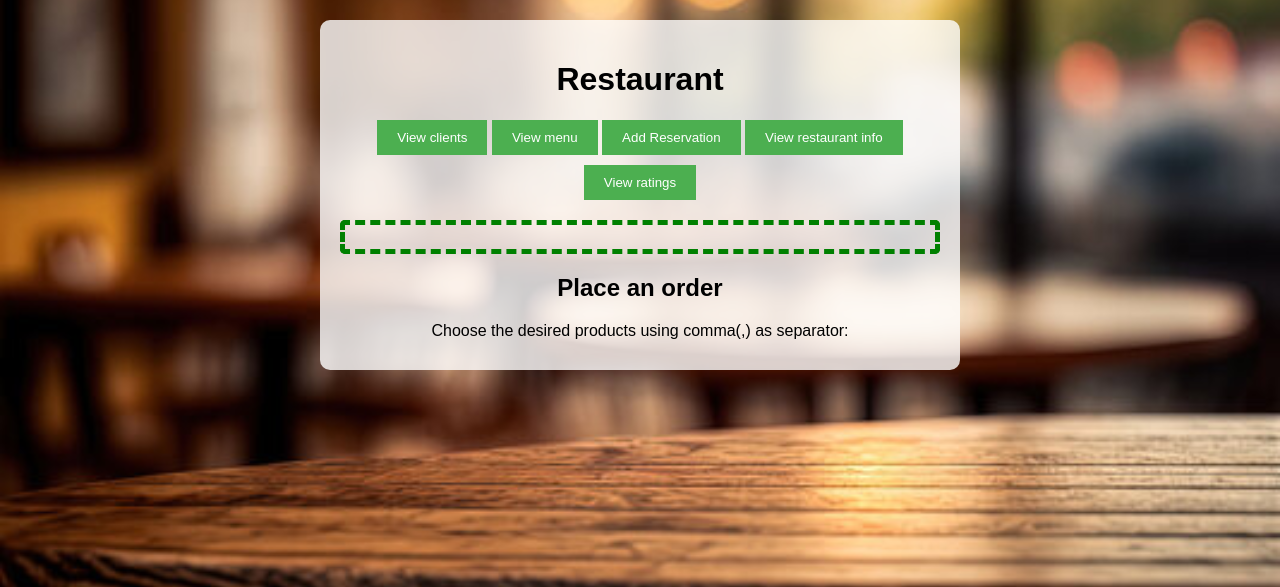
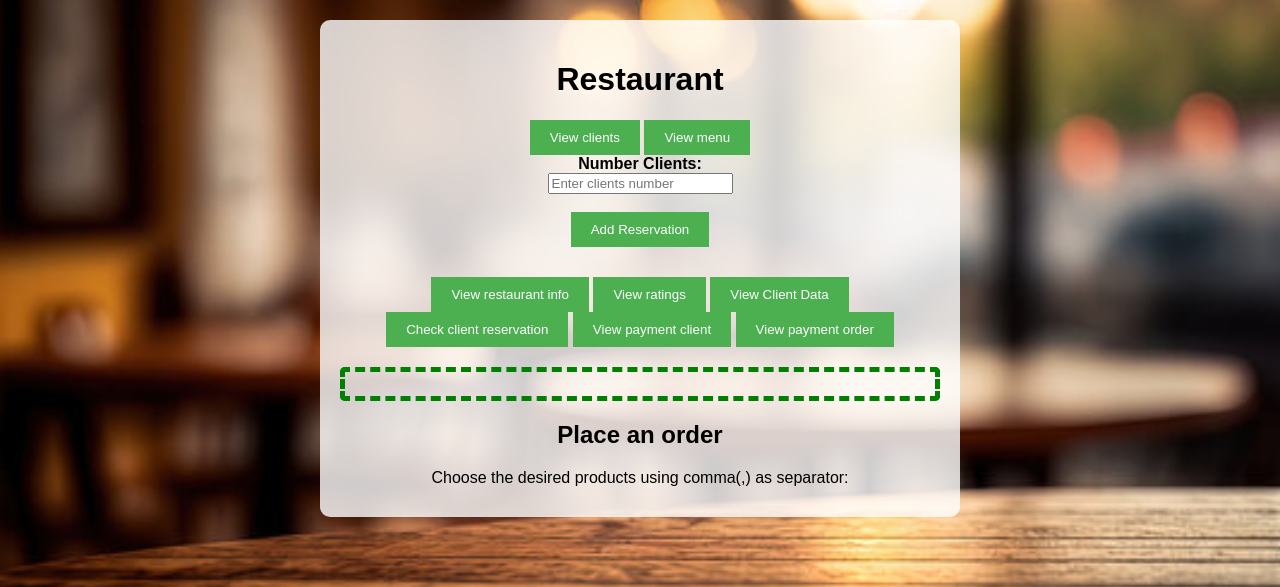
Before and after one commit to AndreiDigit1/Restaurant, a Flask app: page / in a window 1280 px wide. Shown: the top 587 px of the page. Run offline with Flask 3, Linux system fonts and the light colour scheme; data that the repository does not hold is empty.

Commit message:
add create reservation

```diff
--- a/app.py
+++ b/app.py
@@ -1,11 +1,20 @@
 import json
 
 import requests
-from flask import Flask, jsonify, render_template, request
+from flask import Flask, jsonify, render_template, request, redirect, url_for
+from client import Client
+from datetime import datetime, time
+
+opening_time = time(9, 0)
+closing_time = time(21, 0)
 
 app = Flask(__name__)
 
 LIMIT_AGE = 18
+
+reservations_data = []
+clients = []
+available_seats = 5
 
 
 @app.route("/")
@@ -29,11 +38,19 @@ def ratings():
 
     return render_template('ratings.html', menu=menu_data)
 
-@app.route("/createReservation")
+
+@app.route("/createReservation", methods=["POST", "GET"])
 def addReservation():
-    response_tables = requests.get("http://127.0.0.1:5000/tables")
-    data_tables = response_tables.json()
-    return render_template("reservation.html", tables_data=data_tables)
+    if request.method == "POST":
+        response_tables = requests.get("http://127.0.0.1:5000/tables")
+        data_tables = response_tables.json()
+        number_clients = request.form.get('number_clients')
+        print(number_clients)
+        if number_clients is not None:
+            number_clients = int(number_clients)
+        return render_template("reservation.html", number_clients=number_clients, tables_data=data_tables)
+    elif request.method == "GET":
+        return render_template("reservation.html")
 
 
 @app.route("/users")
@@ -46,16 +63,18 @@ def users():
         for client in reservation["clients"]:
             client_info = {
                 "id": client["id"],
-                "firstname": client["firstname"],
-                "lastname": client["lastname"],
+                "name": client["name"],
+                "surname": client["surname"],
                 "age": client["age"],
+                "email": client["email"],
+                "phone": client["phone"]
             }
             all_clients.append(client_info)
 
     return jsonify(all_clients)
 
 
-@app.route("/order", methods=["POST"])
+@app.route("/order", methods=["POST","GET"])
 def order():
     global LIMIT_AGE
     reservations_response = requests.get("http://127.0.0.1:5000/reservations")
@@ -127,10 +146,12 @@ def order():
                 for client in reservation["clients"]:
                     if client["id"] == int(client_id):
                         order_client = OrderClient(
-                            client_id,
-                            client["firstname"],
-                            client["lastname"],
+                            client["id"],
+                            client["name"],
+                            client["surname"],
                             client["age"],
+                            client["email"],
+                            client["phone"],
                             order_items,
                         )
                         print(order_client)
@@ -140,9 +161,11 @@ def order():
     for order_client in list_order_client:
         client_dict = {
             "id": order_client.id,
-            "firstname": order_client.firstname,
-            "lastname": order_client.lastname,
+            "name": order_client.name,
+            "surname": order_client.surname,
             "age": order_client.age,
+            "email": order_client.email,
+            "phone": order_client.phone,
             "products": order_client.products,
         }
         dict_list_order_client.append(client_dict)
@@ -151,33 +174,6 @@ def order():
         json.dump(dict_list_order_client, file, indent=2)
 
     return jsonify(dict_list_order_client)
-
-
-# @app.route("/orders")
-# def orders():
-#     response = requests.post("http://127.0.0.1:5000/order")
-#     order_list = response.json()
-#
-#     orders_data = []
-#
-#     for order in order_list:
-#         order_info = {"id_order": order.id, "table_order": order.table, "clients": []}
-#
-#         for client in order.clients:
-#             client_info = {
-#                 "id": client.id,
-#                 "firstname": client.firstname,
-#                 "lastname": client.lastname,
-#                 "age": client.age,
-#                 "order": [],
-#             }
-#             order_info["clients"].append(client_info)
-#
-#         orders_data.append(order_info)
-#
-#     serialized_orders_data = json.dumps(orders_data)
-#
-#     return serialized_orders_data
 
 
 @app.route("/restaurant-details")
@@ -196,24 +192,8 @@ def restaurant():
 
 @app.route("/reservations")
 def reservations():
-    reservations_data = [
-        {
-            "id": 1,
-            "table": 10,
-            "clients": [
-                {"id": 101, "firstname": "John", "lastname": "Doe", "age": 16},
-                {"id": 102, "firstname": "Jane", "lastname": "Smith", "age": 28},
-            ],
-        },
-        {
-            "id": 2,
-            "table": 11,
-            "clients": [
-                {"id": 103, "firstname": "Alice", "lastname": "Johnson", "age": 42},
-                {"id": 104, "firstname": "Bob", "lastname": "Brown", "age": 30},
-            ],
-        },
-    ]
+    with open('reservations.json', 'r') as file:
+        reservations_data = json.load(file)
     return jsonify(reservations_data)
 
 
@@ -275,12 +255,34 @@ def tables():
 
 
 class Client:
-    def __init__(self, client_id, firstname, lastname, age):
-        self.id = client_id
-        self.firstname = firstname
-        self.lastname = lastname
+    last_id = 0  # Class variable to store the last assigned ID
+    def __init__(self, name, surname, age, email, phone):
+        self.id = Client.generate_id()  # Assign the new ID
+        self.name = name
+        self.surname = surname
         self.age = age
+        self.email = email
+        self.phone = phone
 
+    @staticmethod
+    def generate_id():
+        Client.last_id += 1
+        return Client.last_id
+
+    def to_dict(self):
+        return {
+            "id": self.id,
+            "name": self.name,
+            "surname": self.surname,
+            "age": self.age,
+            "email": self.email,
+            "phone": self.phone
+        }
+
+    @staticmethod
+    def save_clients_to_file(clients):
+        with open('clients.json', 'w') as f:
+            json.dump([client.to_dict() for client in clients], f)
 
 class Reservation:
     reservation_id = 100
@@ -310,19 +312,21 @@ class Order:
 
 
 class OrderClient(Client):
-    def __init__(self, client_id, firstname, lastname, age, list_of_products_desired):
-        super().__init__(client_id, firstname, lastname, age)
+    def __init__(self, client_id, name, surname, age, email, phone, list_of_products_desired):
+        super().__init__(name, surname, age, email, phone)
         self.products = list_of_products_desired
 
     def __str__(self):
-        return f"Client: ID: {self.id}, Name: {self.firstname} {self.lastname}, Age: {self.age}, Products: {self.products}"
+        return f"Client: ID: {self.id}, Name: {self.name} , Surname: {self.surname}, Age: {self.age}, Email: {self.email}, Phone: {self.phone}, Products: {self.products}"
 
     def to_json(self):
         return {
             "id": self.id,
-            "firstname": self.firstname,
-            "lastname": self.lastname,
+            "name": self.name,
+            "surname": self.surname,
             "age": self.age,
+            "email": self.email,
+            "phone": self.phone,
             "products": self.products,
         }
 
@@ -337,5 +341,206 @@ class Restaurant:
         self.nr_of_seats = nr_of_seats
 
 
+all_clients = []
+
+@app.route('/add_client', methods=["GET", "POST"])
+def add_clients():
+    global all_clients
+
+    if request.method == "POST":
+        name = request.form.get("fname")
+        surname = request.form.get("surname")
+        age = request.form.get("age")
+        phone = request.form.get("phone")
+        email = request.form.get("email")
+
+        client = Client(name, surname, age, email, phone)
+
+        all_clients.append(client)
+
+        return redirect(url_for("add_clients"))
+    return render_template("add_client.html")
+
+reservation_details = []
+
+
+@app.route("/add_reservation", methods=["POST"])
+def add_reservation():
+    number_clients = request.form['number_clients']
+    # number_clients = int(request.form.get("number_clients"))
+    id = request.form.get("number_table")
+    number_table = request.form.get("number_table")
+    reservation_time = request.form.get("reservation_time")
+    print(request.form)
+    clients = []
+
+    for i in range(int(number_clients)):
+        client = {
+            "id": int(request.form.get(f"id{i}")),
+            "name": request.form.get(f"name{i}"),
+            "surname": request.form.get(f"surname{i}"),
+            "age": int(request.form.get(f"age{i}")),
+            "phone": request.form.get(f"phone{i}"),
+            "email": request.form.get(f"email{i}")
+        }
+        clients.append(client)
+
+    reservation = {
+        "id": int(id),
+        "table": int(number_table),
+        "number_clients": int(number_clients),
+        "reservation_time": reservation_time,
+        "clients": clients
+    }
+
+    reservation_details.append(reservation)
+
+    with open("reservations.json", "w") as file:
+        json.dump(reservation_details, file, indent=2)
+
+    return jsonify({"reservation": reservation})
+
+
+
+@app.route("/show_reservations", methods=["GET"])
+def show_reservations():
+    return jsonify(reservation_details)
+
+
+@app.route('/check_status/<int:client_id>')
+def check_status(client_id):
+    # Find the client by client_id
+    client = next((client for client in clients if client.id == client_id), None)
+    if client:
+        current_time = datetime.now().time()
+        if opening_time <= current_time <= closing_time:
+            status = "open"
+        else:
+            status = "closed"
+        return render_template('status.html', status=status, client=client)
+    else:
+        return "Client not found"
+
+
+@app.route('/check_all_status')
+def check_all_status():
+    current_time = datetime.now().time()
+    status_list = []
+    for client in clients:
+        if opening_time <= current_time <= closing_time:
+            status = "open"
+        else:
+            status = "closed"
+        status_list.append({'client': client, 'status': status})
+    return render_template('all_status.html', status_list=status_list)
+
+@app.route('/search_clients', methods=['GET'])
+def search_clients():
+    search_query = request.args.get('search_name')
+
+    search_results = []
+    reservations_response = requests.get("http://127.0.0.1:5000/reservations")
+    reservations = reservations_response.json()
+
+    for reservation in reservations:
+        for client in reservation["clients"]:
+            if client["name"] == search_query:
+                search_results.append(client)
+
+
+    # Search for clients by name
+    # search_results = [client for client in clients if client.name == search_query]
+
+    if search_results:
+        client_id = search_results[0]["id"]
+        return render_template('search_clients.html', search_results=search_results, search_query=search_query, client_id=client_id)
+    else:
+        return render_template('search_clients.html', search_results=[], search_query=search_query, client_id=None)
+
+@app.route('/client-page')
+def client_page():
+    client_data = [client.to_dict() for client in clients]
+    return jsonify(client_data)
+
+
+@app.route("/payment_note_client", methods=["GET"])
+def payment_note_on_the_client():
+    average_rating = 4.0
+
+    menu_response = requests.get("http://127.0.0.1:5000/menu_route")
+    menu_route_data = menu_response.json()
+
+    try:
+        with open("orders.json", "r") as file:
+            orders_data = json.load(file)
+
+        payment_details = {}
+
+        for order in orders_data:
+            total_plata = 0
+            for item in menu_route_data:
+                for key, value in item.items():
+                    if key == 'dishes':
+                        for dish_order in order['products']['dishes']:
+                            for dish in value:
+                                if dish['name'].lower() == dish_order['name'].lower():
+                                    total_plata += dish['price']
+                    elif key == 'drinks':
+                        for drink_order in order['products']['drinks']:
+                            for drink in value:
+                                if drink['name'].lower() == drink_order['name'].lower():
+                                    total_plata += drink['price']
+
+            payment_details[order['id']] = total_plata
+            print(f"Totalul de plata pentru clientul {order['id']} este {total_plata}")
+
+        payment_notes = [{"ID client": client_id, "Payment_client": payment} for client_id, payment in payment_details.items()]
+
+        return jsonify(payment_notes)
+    except FileNotFoundError:
+        return jsonify({"message": "No orders found"}), 404
+
+@app.route("/payment_note_order", methods=["GET"])
+def payment_note_on_the_order():
+    average_rating = 4.0
+    total_plata = 0
+    number_clients = 0
+
+    payment_details = []
+    menu_response = requests.get("http://127.0.0.1:5000/menu_route")
+    menu_route_data = menu_response.json()
+
+    try:
+        with open("orders.json", "r") as file:
+            orders_data = json.load(file)
+
+        for order in orders_data:
+            number_clients = number_clients + 1
+            for item in menu_route_data:
+                for key, value in item.items():
+                    if key == 'dishes':
+                        for dish_order in order['products']['dishes']:
+                            for dish in value:
+                                if dish['name'].lower() == dish_order['name'].lower():
+                                    print("Nume mancare:", dish['name'])
+                                    print("Pret mancare:", dish['price'])
+                                    total_plata+=dish['price']
+                    elif key == 'drinks':
+                        for drink_order in order['products']['drinks']:
+                            for drink in value:
+                                if drink['name'].lower() == drink_order['name'].lower():
+                                    print("Nume bautura:", drink['name'])
+                                    print("Pret bautura:", drink['price'])
+                                    total_plata += drink['price']
+
+        payment_details.append({"clients_number": number_clients, "total_payment": total_plata})
+        total_message = f"Totalul de plata pentru cei {number_clients} clienti este {total_plata}"
+        print(total_message)
+
+        return jsonify(payment_details)
+
+    except FileNotFoundError:
+        return jsonify({"message": "No orders found"}), 404
+
 if __name__ == "__main__":
     app.run(debug=True)
--- /dev/null
+++ b/clients.json
@@ -0,0 +1 @@
+[{"id": 1, "name": "fdsfds", "surname": "fdsfs", "age": "20", "email": "fsfdsf@gmail.com", "phone": "54353553432"}]
--- a/templates/index.html
+++ b/templates/index.html
@@ -44,14 +44,20 @@
         input[type="text"]::placeholder {
             color: #999;
         }
-        input[type="submit"], #btn_view_clients, #btn_view_menu, #btn_add_reservation, #btn_restaurant_details, #btn_view_ratings {
+        input[type="submit"], #btn_view_clients, #btn_view_menu, #btn_add_reservation,
+        #btn_restaurant_details, #btn_view_ratings, #btn_view_client_data,
+        #btn_check_client_reservation, #btn_payment_note_client, #btn_payment_note_order  {
             background-color: #4CAF50;
             color: white;
             padding: 10px 20px;
             border: none;
             cursor: pointer;
         }
-        input[type="submit"]:hover, #btn_view_clients:hover, #btn_view_menu:hover, #btn_add_reservation:hover, #btn_restaurant_details:hover, #btn_view_ratings:hover {
+        input[type="submit"]:hover, #btn_view_clients:hover, #btn_view_menu:hover,
+         #btn_add_reservation:hover, #btn_restaurant_details:hover,
+          #btn_view_ratings:hover, #btn_view_client_data:hover,
+           #btn_check_client_reservation:hover, #btn_payment_note_client:hover, #btn_payment_note_order:hover {
+
             background-color: #45a049;
         }
         hr {
@@ -100,10 +106,19 @@
         <h1>Restaurant</h1>
         <a href="/users"><button id="btn_view_clients">View clients</button></a>
         <a href="/menu_route"><button id="btn_view_menu">View menu</button></a>
-        <a href="/createReservation"><button id="btn_add_reservation">Add Reservation</button></a>
+        <form method="POST" action="/createReservation">
+            <label for="number_clients">Number Clients:</label><br>
+            <input type="number" id="number_clients" name="number_clients" placeholder="Enter clients number" required><br><br>
+            <button id="btn_add_reservation">Add Reservation</button>
+        </form>
+
+
         <a href="/restaurant-details"><button id="btn_restaurant_details">View restaurant info</button></a>
         <a href="/ratings"><button id="btn_view_ratings">View ratings</button></a>
-
+        <a href="/client-page"><button id="btn_view_client_data">View Client Data</button></a>
+        <a href="/check_all_status"><button id="btn_check_client_reservation">Check client reservation</button></a>
+        <a href="/payment_note_client"><button id="btn_payment_note_client">View payment client</button></a>
+        <a href="/payment_note_order"><button id="btn_payment_note_order">View payment order</button></a>
         <div class="menu-container">
             <ul>
                 <!-- am transmis meniul din app.py( ruta '/' iar acum parcurgem ceea ce am primit din app.py-->
@@ -126,13 +141,12 @@
         {% for reservation in reservations_list %}
             <h2 style="color:brown"><i>Reservation {{ reservation['id'] }}</i></h2>
             <h2>Table {{ reservation['table'] }}</h2>
+            <h2>Number of clients {{ reservation['number_clients'] }}</h2>
+            <h2>Date {{ reservation['reservation_time'] }}</h2>
                 <!--   folosim post ca sa trimitem un request, iar in app.py preluam acel request, in metoda "/order", precum scrie si in action-->
             <form method="post" action="/order">
                 {% for client in reservation['clients'] %}
-                    <!--  prin name="age_...." -> trimitem valori catre app.py("/order", methods=["POST"])-->
-                    <!--  in acel for se trimit maxim doua valori(pe care le-am delimitat prin '_')-->
-                    <!--  daca vrei sa te folosesti de mai multe valori, poti sa faci un input de tip hidden(care sa nu se afiseze pe ecran) si sa ii pui un name cu valorile pe care le vrei-->
-                    <label for="order_{{ reservation['id'] }}_{{ client['id'] }}">Client ID {{ client['id'] }}: {{ client['firstname'] }} {{ client['lastname'] }}</label><br>
+                    <label for="order_{{ reservation['id'] }}_{{ client['id'] }}">Client ID {{ client['id'] }}: {{ client['name'] }} {{ client['surname'] }}</label><br>
                     <input type="hidden" name="age_{{ reservation['id'] }}_{{ client['id'] }}" value="{{ client['age'] }}"><br>
                     <input type="text" id="order_{{ reservation['id'] }}_{{ client['id'] }}" name="order_{{ reservation['id'] }}_{{ client['id'] }}" placeholder="Write here..."><br><br>
 
@@ -178,6 +192,14 @@
             });
         });
     });
+    function redirectToCreateReservation() {
+        var numberClientsInput = document.getElementById('number_clients');
+        var numberClientsValue = numberClientsInput.value;
+
+        var url = "/createReservation?number_clients=" + numberClientsValue;
+
+        window.location.href = url;
+    }
     </script>
 
 </body>
```
Also changed, not shown: client.py (added, +30 -0 lines), orders.json (+13 -13 lines), reservations.json (added, +26 -0 lines), templates/add_client.html (added, +26 -0 lines), templates/all_status.html (added, +41 -0 lines), templates/client_added.html (added, +13 -0 lines), templates/reservation.html (+22 -7 lines), templates/search_clients.html (added, +38 -0 lines), templates/status.html (added, +12 -0 lines).
